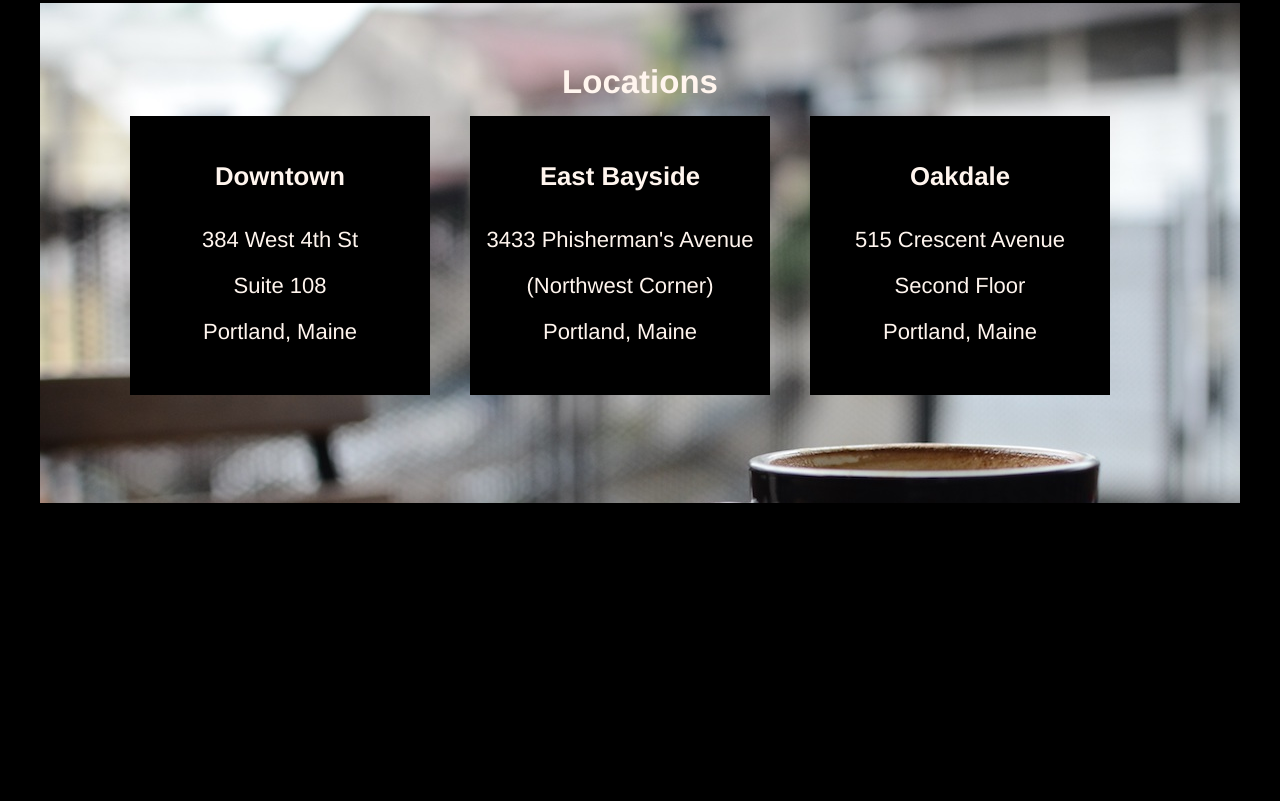
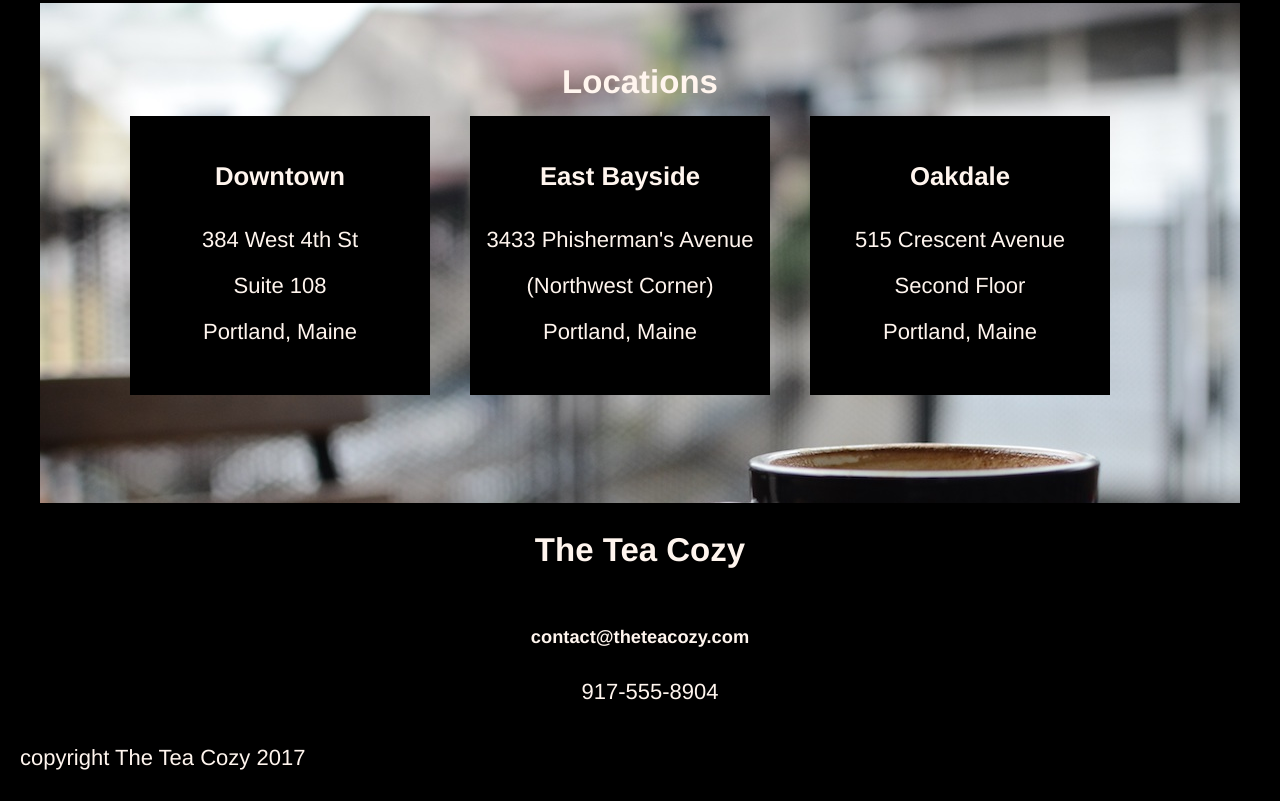
Before and after one commit to frankpjr1/teacozy, a plain HTML site: page index.html in a window 1280 px wide. Shown: the part 1612-2413 px from the top of the page. Before the commit the page ends 2115 px from the top, so only its background shows below. Drawn offline with Linux system fonts and the light colour scheme.

Commit message:
footer section tea cozy ver 1

```diff
--- a/css/styles.css
+++ b/css/styles.css
@@ -19,9 +19,6 @@ body{
   align-items: center;
   height: 69px;
   background-color: #000;
-
-
-
   opacity: 0.9;
   margin-bottom: 50px;
   border-bottom: 1px solid seashell;
@@ -98,7 +95,6 @@ a:link,a:visited{
 }
 
 
-
 .tea-month{
   text-align: center;
   margin: 50px 0px;
@@ -112,7 +108,6 @@ a:link,a:visited{
   flex-wrap: wrap;
 
       }
-
 
 
 .item {
@@ -182,4 +177,25 @@ a:link,a:visited{
 }
 
 
-/* styles for tea of the month */
+/* styles for footer */
+
+
+#footer {
+  margin-bottom: 30px;
+}
+
+
+.contact-wrapper{
+  display: flex;
+  justify-content: center;
+  align-items: center;
+  flex-direction: column;
+  margin-bottom: 40px;
+}
+
+
+#footer span{
+  text-align: left;
+  padding-left: 20px;
+
+}
--- a/index.html
+++ b/index.html
@@ -119,6 +119,23 @@
 
 </div>
 
+
+<!-- footer section teacozy HTML Layout -->
+
+<div id="footer">
+  <div class="contact-wrapper">
+  <h2>The Tea Cozy</h2>
+  <h5>contact@theteacozy.com</h5>
+  <span>917-555-8904</span>
+</div>
+<span>copyright The Tea Cozy 2017</span>
+
+
+
+</div>
+
+
+
 </body>
 
 </html>
```
